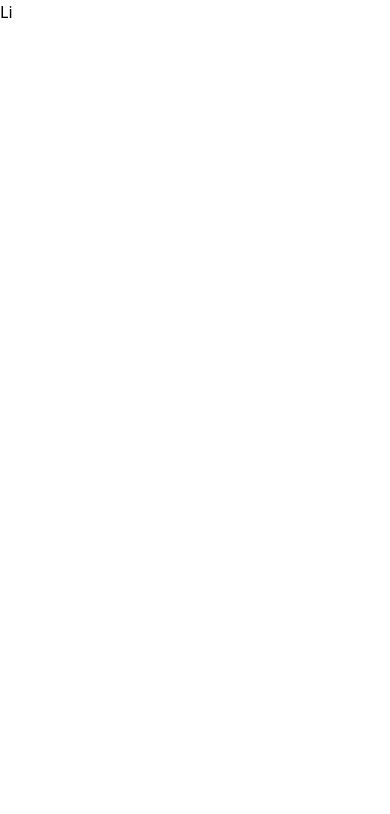
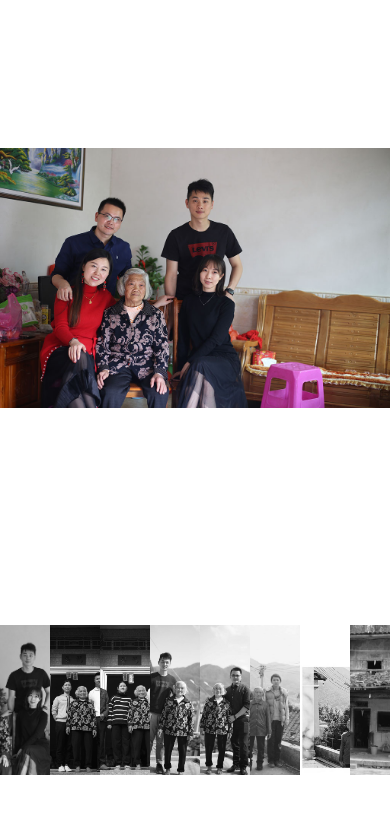
Before and after one commit to rayliao/rayliao.github.io, a Next.js app: page /li in a window 390 px wide. Shown: the top 814 px of the page. Built offline with nearby package versions, Linux system fonts and the light colour scheme.

Commit message:
feat: Li and Liao

```diff
--- /dev/null
+++ b/src/components/Family/index.module.css
@@ -0,0 +1,93 @@
+.container {
+  margin: 0 auto;
+  max-width: 1000px;
+}
+
+.container img {
+  display: block;
+}
+
+.wrapper {
+  overflow: hidden;
+  height: 100vh;
+  display: grid;
+  grid-template-columns: 1fr 5fr;
+  grid-gap: 10px;
+}
+
+.nav {
+  overflow-y: scroll;
+  overflow-x: hidden;
+  display: block;
+}
+
+.navItem {
+  height: 200px;
+  display: flex;
+  margin-bottom: 10px;
+  position: relative;
+}
+
+.navImg {
+  object-fit: cover;
+  filter: saturate(0);
+  transition: 0.3s ease all;
+}
+
+.navImg:hover {
+  transform: scale(1.05);
+  filter: saturate(1);
+}
+
+.gallery {
+  display: block;
+  overflow-y: scroll;
+  overflow-x: hidden;
+  scroll-behavior: smooth;
+  scroll-snap-type: y mandatory;
+}
+
+.galleryImg {
+  scroll-snap-align: start;
+  object-fit: contain;
+  position: relative;
+  height: 600px;
+}
+
+@media screen and (max-width: 1000px) {
+  .wrapper {
+    grid-template-rows: 2fr 1fr;
+    grid-template-columns: auto;
+  }
+
+  .nav {
+    overflow-y: hidden;
+    overflow-x: scroll;
+    display: flex;
+    align-items: center;
+    grid-row-start: 2;
+  }
+
+  .navItem {
+    height: 150px;
+    width: 50px;
+    flex: 0 0 auto;
+  }
+
+  .navImg:hover {
+    transform: scale(1);
+  }
+
+  .gallery {
+    overflow-x: scroll;
+    overflow-y: hidden;
+    scroll-snap-type: x mandatory;
+    display: flex;
+  }
+
+  .galleryImg {
+    flex-shrink: 0;
+    width: 100%;
+    height: 100%;
+  }
+}
--- /dev/null
+++ b/src/components/Family/index.tsx
@@ -0,0 +1,41 @@
+import Link from "next/link";
+import Image from "next/image";
+import styles from "./index.module.css";
+
+const Family = ({ data, path }) => {
+  return (
+    <div className={styles.container}>
+      <div className={styles.wrapper}>
+        <nav className={styles.nav}>
+          {data.map((item, index) => (
+            <Link key={index} href={`/${path}#image-${index}`}>
+              <div className={styles.navItem}>
+                <Image
+                  layout="fill"
+                  className={styles.navImg}
+                  src={`/images/${path}/${item}.jpg`}
+                  alt={`img${item}`}
+                />
+              </div>
+            </Link>
+          ))}
+        </nav>
+        <div className={styles.gallery}>
+          {data.map((item, index) => (
+            <div key={index} className={styles.galleryImg}>
+              <Image
+                layout="fill"
+                objectFit="contain"
+                id={`image-${index}`}
+                src={`/images/${path}/${item}.jpg`}
+                alt={`img${item}`}
+              />
+            </div>
+          ))}
+        </div>
+      </div>
+    </div>
+  );
+};
+
+export default Family;
--- a/src/pages/family.tsx
+++ b/src/pages/family.tsx
@@ -1,7 +1,23 @@
+import Family from "components/Family";
 import { NextPage } from "next";
+import Head from "next/head";
+import { useEffect, useState } from "react";
 
-const Family: NextPage = () => {
-  return <div>family</div>;
+const Liao: NextPage = () => {
+  const [shuffleList, setShuffleList] = useState<number[]>([]);
+  const max = 25;
+  useEffect(() => {
+    const list = Array.from(new Array(max + 1).keys());
+    setShuffleList(list.reverse());
+  }, []);
+  return (
+    <>
+      <Head>
+        <title>廖 - RayLiao</title>
+      </Head>
+      <Family data={shuffleList} path="family" />
+    </>
+  );
 };
 
-export default Family;
+export default Liao;
--- a/src/pages/li.tsx
+++ b/src/pages/li.tsx
@@ -1,7 +1,17 @@
 import { NextPage } from "next";
+import Head from "next/head";
+import Family from "components/Family";
 
 const Li: NextPage = () => {
-  return <div>Li</div>;
+  const shuffleList = [1, 2, 5, 6, 7, 8, 10, 11, 12, 13, 14].reverse();
+  return (
+    <>
+      <Head>
+        <title>李 - RayLiao</title>
+      </Head>
+      <Family data={shuffleList} path="li" />
+    </>
+  );
 };
 
 export default Li;
```
Also changed, not shown: public/images/li/10.jpg (added).
